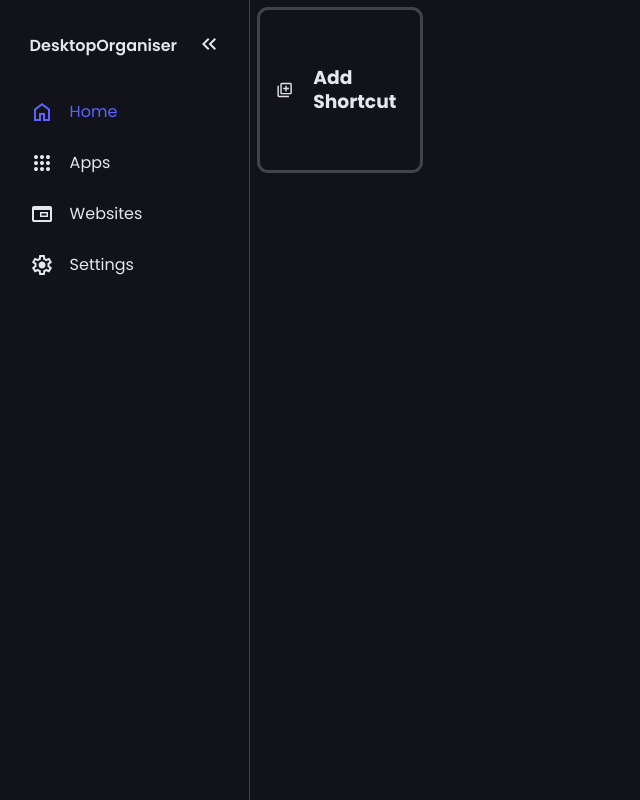
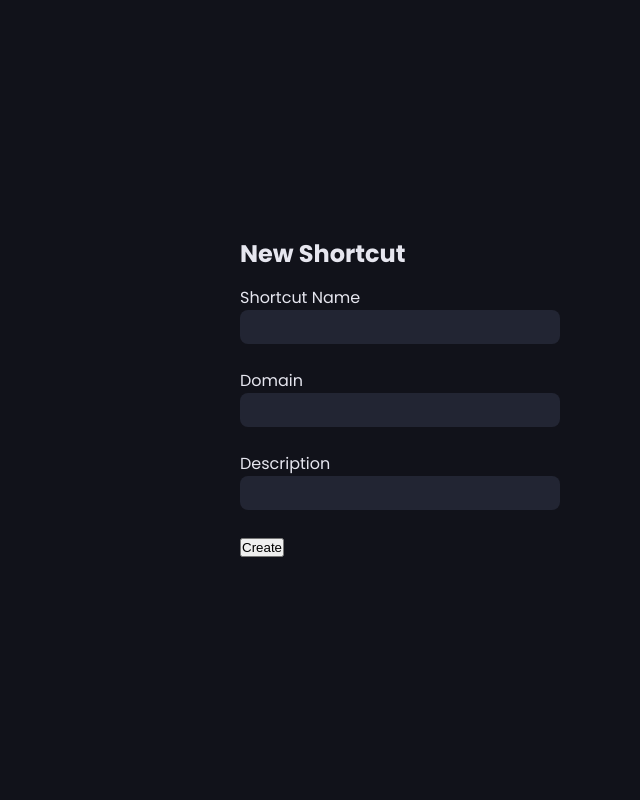
Before and after one commit to arsh-gupta-8/Desktop_Organiser, an Electron app: page renderer/index.html in a window 1280 px wide. Shown: the whole page, without its empty margins (0-640 px from the left). Drawn offline with Linux system fonts and the light colour scheme; no server answers.

Commit message:
Created modal layout

```diff
--- a/renderer/index.html
+++ b/renderer/index.html
@@ -50,6 +50,32 @@
     </div>
 
   </main>
+  <div class="modal-container">
+    <div class="modal">
+      <div class="modal-header">
+        <h2>New Shortcut</h2>
+      </div>
+      <div class="modal-content">
+        <form>
+          <div class="input-container">
+            <label>Shortcut Name</label>
+            <input type="text" id="input-name" name="name">
+          </div>
+          <div class="input-container">
+            <label>Domain</label>
+            <input type="text" id="input-domain" name="domain">
+          </div>
+          <div class="input-container">
+            <label>Description</label>
+            <input type="text" id="input-description" name="description">
+          </div>
+          <div class="submit-container">
+            <input type="submit" value="Create">
+          </div>
+        </form>
+      </div>
+    </div>
+  </div>
   <script src="../scripts/script.js"></script>
 </body>
 </html>
--- a/styles/style.css
+++ b/styles/style.css
@@ -148,3 +148,47 @@ main{
   width: 8rem;
   flex-shrink: 0;
 }
+
+.modal-container{
+  background-color: var(--base-colour);
+  position: fixed;
+  top: 0;
+  left: 0;
+  height: 100vh;
+  width: 100vh;
+  display: flex;
+  justify-content: center;
+  align-items: center;
+}
+
+.modal{
+  width: 20rem;
+  display: flex;
+  flex-direction: column;
+  gap: 20px;
+}
+
+.modal-content form{
+  display: flex;
+  flex-direction: column;
+  gap: 25px;
+}
+
+.input-container{
+  display: flex;
+  flex-direction: column;
+}
+
+.input-container input{
+  background-color: var(--hover-colour);
+  border: none;
+  padding: .5rem;
+  font-size: 1rem;
+  color: var(--text-colour);
+  border-radius: .5rem;
+  transition: border-color 0.2s ease, box-shadow 0.2s ease;
+}
+
+.input-container input:focus{
+  outline: 2px solid #5e63ff;
+}
```
